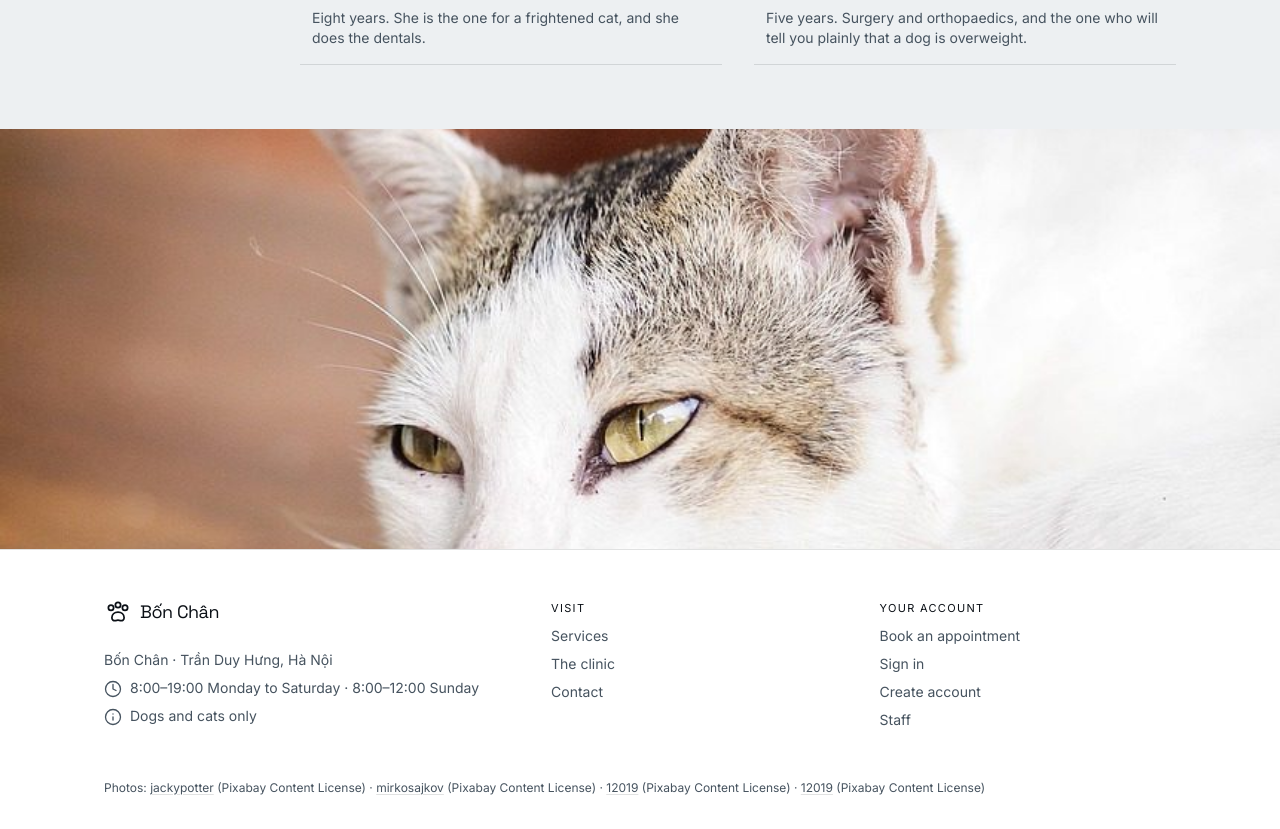
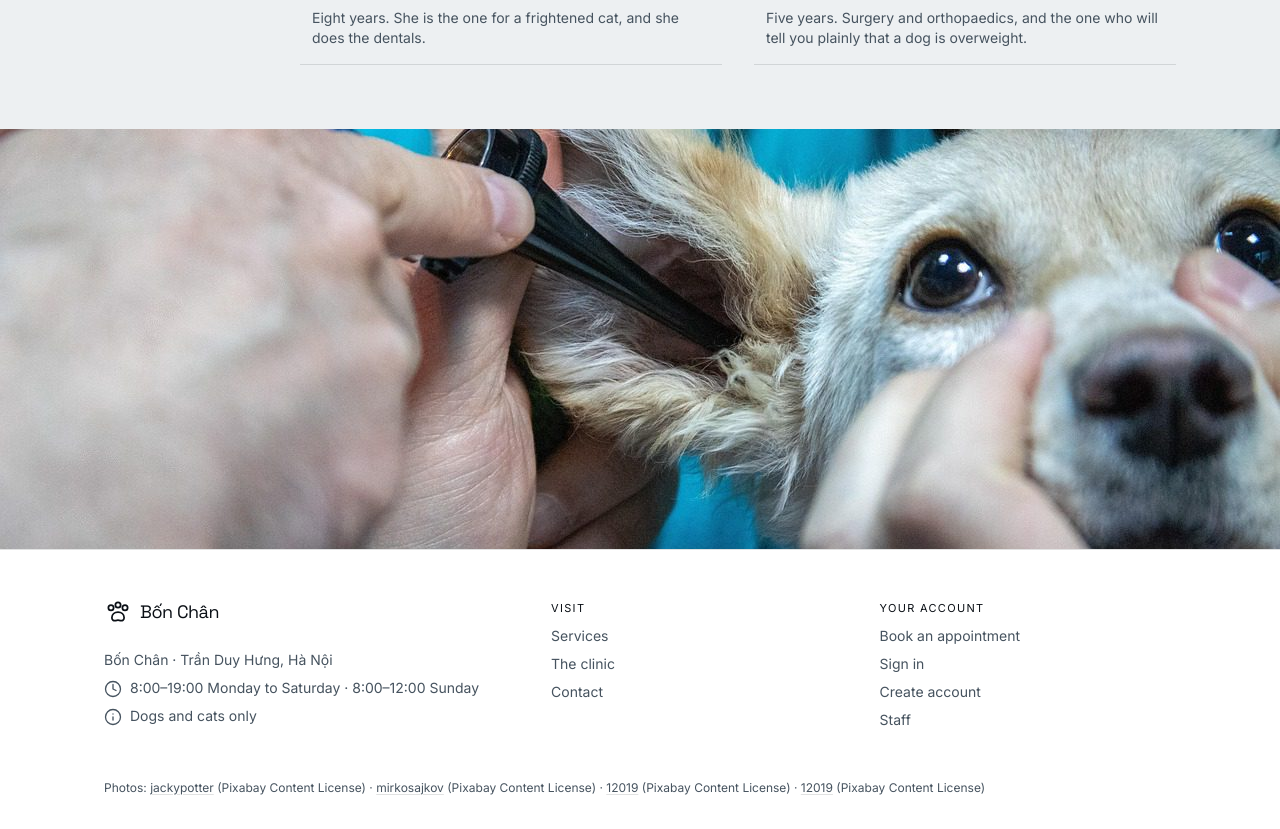
Before and after one commit to ThanhNV121097/project-01a889d0, a React (Vite) app in the folder code/frontend/: page /clinic in a window 1280 px wide. Shown: the part 820-1649 px from the top of the page. Built offline with nearby package versions, Linux system fonts and the light colour scheme.

Commit message:
design: a wide file for the full-bleed band, not the portrait

```diff
--- a/code/frontend/src/pages/Clinic.tsx
+++ b/code/frontend/src/pages/Clinic.tsx
@@ -55,7 +55,7 @@ export default function Clinic() {
         </Section>
       )}
 
-      <img src="/images/cat-portrait.jpg" alt={alt.cat} className="h-[320px] w-full object-cover lg:h-[420px]" width={861} height={1280} />
+      <img src="/images/ear-check.jpg" alt={alt.cat} className="h-[320px] w-full object-cover lg:h-[420px]" width={1280} height={853} />
     </>
   );
 }
```
